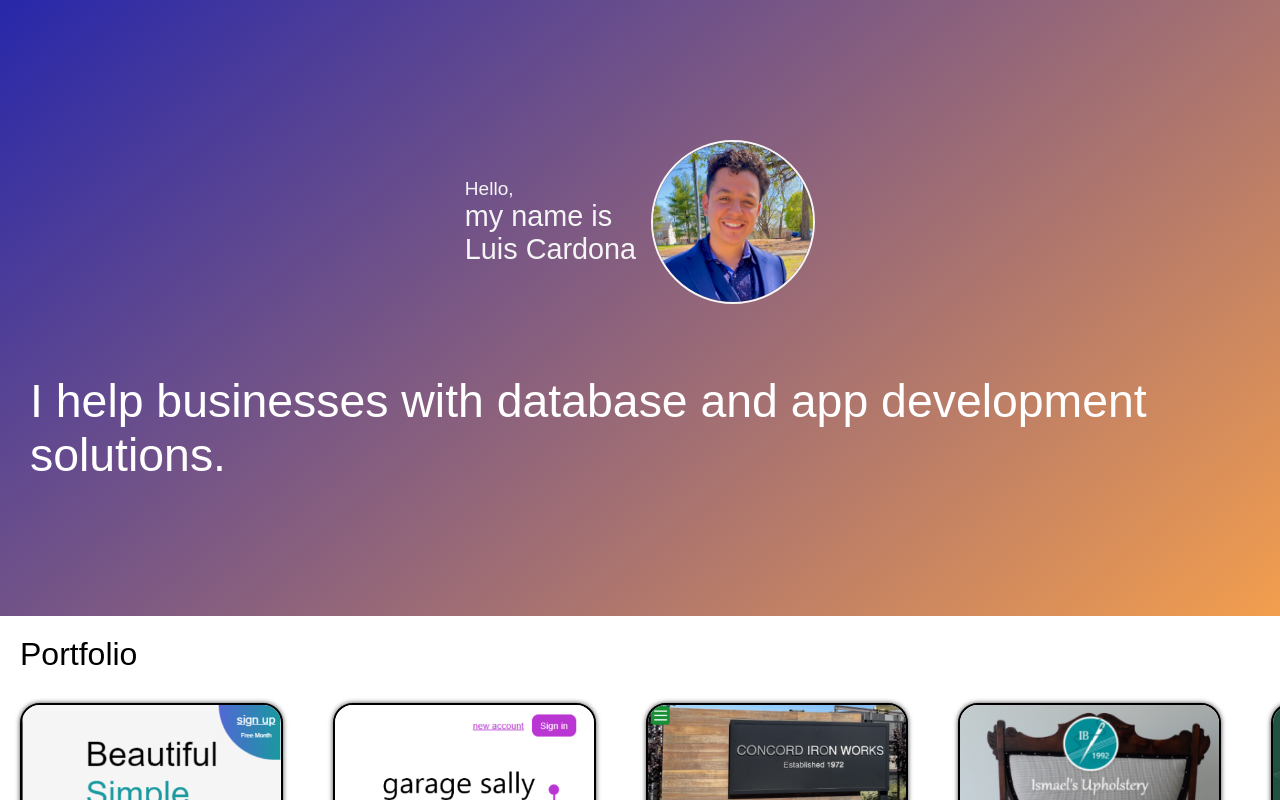
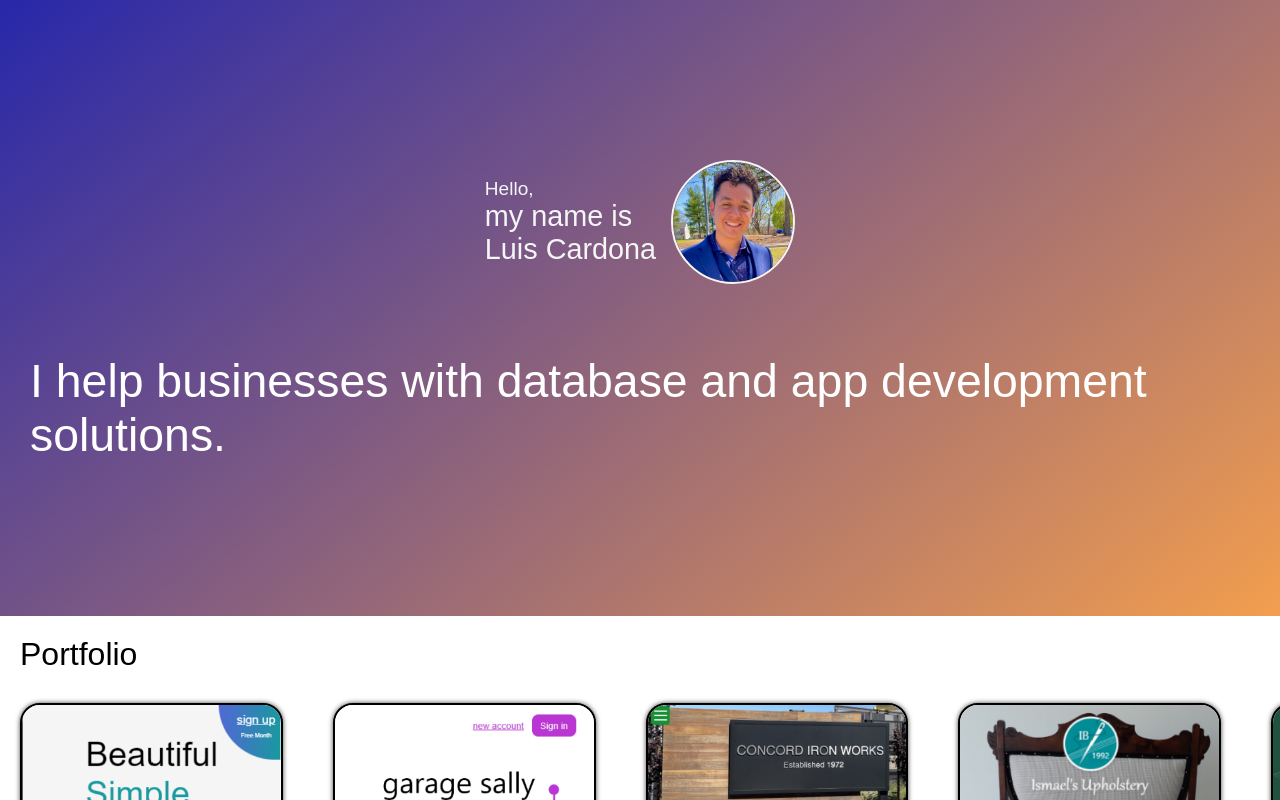
Before and after one commit to louieLouie117/lcDataSolution, a React (Create React App) app in the folder client/: page / in a window 1280 px wide. Shown: the top 800 px of the page. Built offline with nearby package versions, Linux system fonts and the light colour scheme.

Commit message:
FixedWidImgBug

```diff
--- a/client/src/components/LandingPage/Services.jsx
+++ b/client/src/components/LandingPage/Services.jsx
@@ -151,7 +151,6 @@ const premiumServiceHandler = () => {
                     <aside>
 
                     <h1>Get an app with a custom database to fit your business needed.</h1>
-                    {/* <img src="/img/CostImg.png" alt="" /> */}
 
                     </aside>
 
--- a/client/src/modules/LandingPageStyles.css
+++ b/client/src/modules/LandingPageStyles.css
@@ -1103,8 +1103,8 @@ html{
 
   .name-container img{
     border: solid 2px whitesmoke;
-    border-radius: 160px;
-    height: 160px;
+    border-radius: 100px;
+    height: 120px;
     align-self: center;
   }
 
--- a/client/src/modules/ServicesStyles.css
+++ b/client/src/modules/ServicesStyles.css
@@ -34,7 +34,7 @@
 .ServicesCard>li>main{
     display: grid;
     padding-bottom: 20px;
-    height: 400px;
+    height: 450px;
     align-content: flex-start;
 }
 
```
